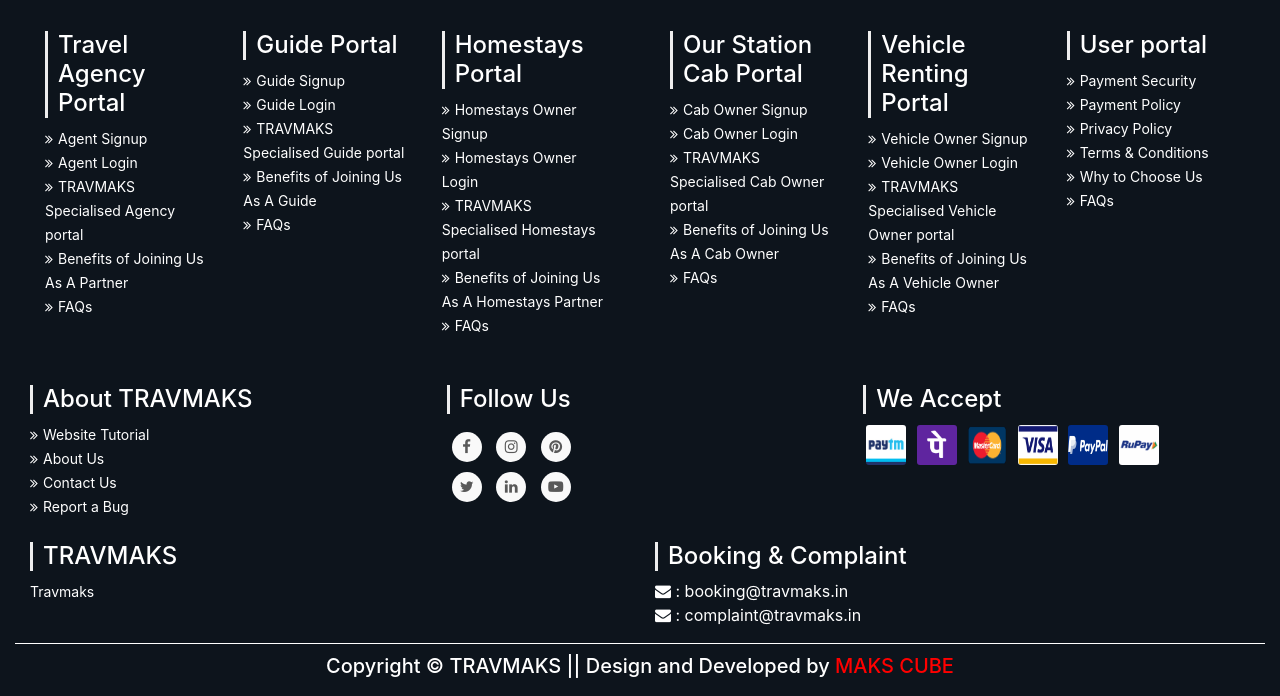
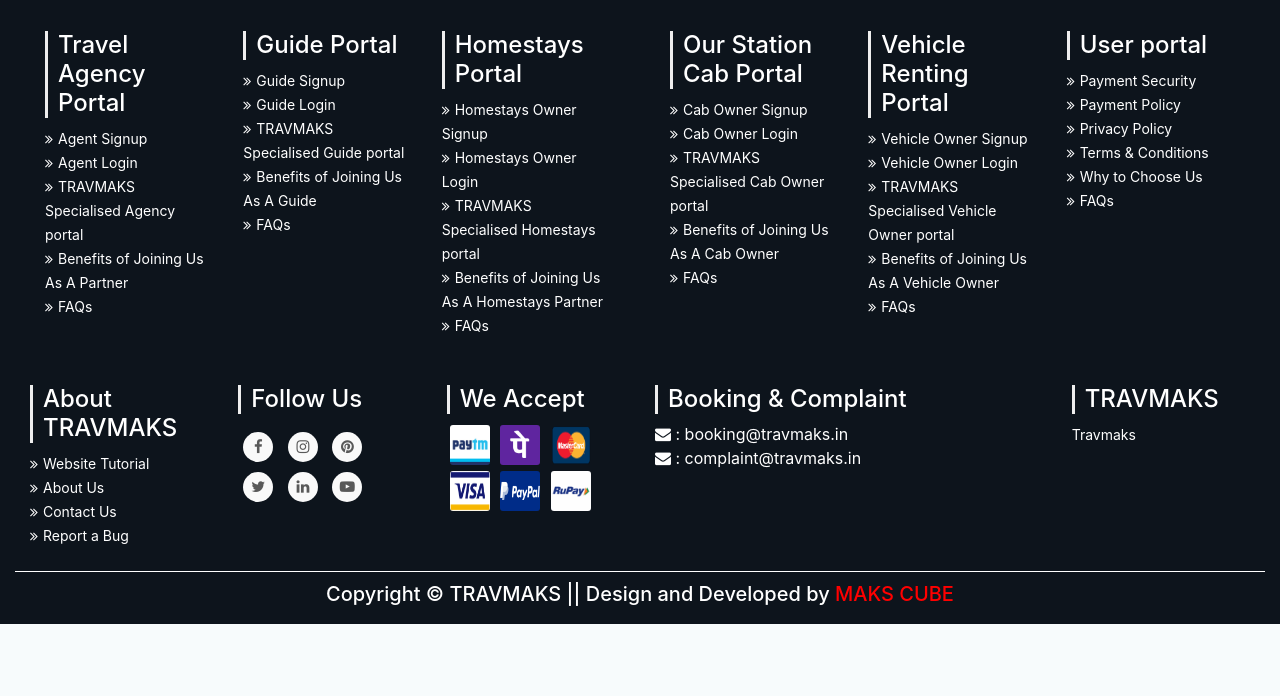
Before and after one commit to iamsaptorshe07/TRAVMAKS-Old, a Django app: page /qna/ in a window 1280 px wide. Shown: the part 2396-3092 px from the top of the page. After the commit the page ends 3020 px from the top, so only its background shows below. Run offline with Django 3.2, Linux system fonts and the light colour scheme; data that the repository does not hold is empty; some libraries are stand-ins or nearby versions.

Commit message:
new push

```diff
--- a/templates/basetemplate.html
+++ b/templates/basetemplate.html
@@ -326,7 +326,7 @@
                     <br>
                     <br>
                     <div class="row">
-                        <div class="col-md-4">
+                        <div class="col-md-2">
                             <div class="footer-pad">
                                         <h4>About TRAVMAKS</h4>
                                         <ul class="list-unstyled">
@@ -338,7 +338,7 @@
                                     </div>
                         </div>
                         <!--Column1-->
-                           <div class="col-md-4">
+                           <div class="col-md-2">
                             <h4>Follow Us</h4>
                             <ul class="social-network social-circle">
                                 <li><a href="https://www.facebook.com/Travmaks-100874308548705/" class="icoFacebook" title="Facebook"><i
@@ -352,7 +352,7 @@
                             </ul>
                         </div>
 
-						<div class="col-md-4">
+						<div class="col-md-2">
                         <h4>We Accept</h4>
                         <ul class="paymentmode" style="flex-wrap: wrap;">
                           <li><a><img src="{% static 'img/paytm.jpg' %}" alt=""></a></li>&nbsp;
@@ -366,9 +366,17 @@
 
                       </div>
 
-                    </div><br>
-                    <div class="row">
-                      <div class="col-md-6">
+					  <div class="col-md-4">
+                        <div>
+                          <h4>Booking & Complaint</h4>
+                          <ul class="list-unstyled">
+                            <li><i class="fa fa-envelope fa-md"></i>&nbsp;: booking@travmaks.in</li>
+                            <li><i class="fa fa-envelope fa-md"></i>&nbsp;: complaint@travmaks.in</li>
+                          </ul>
+                        </div>
+                      </div>
+
+						<div class="col-md-2">
                         <div>
                           <h4>TRAVMAKS</h4>
                           <ul class="list-unstyled">
@@ -387,16 +395,8 @@
                         </div>
                       </div>
 
-                      <div class="col-md-6">
-                        <div>
-                          <h4>Booking & Complaint</h4>
-                          <ul class="list-unstyled">
-                            <li><i class="fa fa-envelope fa-md"></i>&nbsp;: booking@travmaks.in</li>
-                            <li><i class="fa fa-envelope fa-md"></i>&nbsp;: complaint@travmaks.in</li>
-                          </ul>
-                        </div>
-                      </div>
-                    </div>
+                    </div><br>
+
                     <div class="row">
                         <div class="col-md-12 copy">
 
--- a/templates/travelagency/travelagent_home.html
+++ b/templates/travelagency/travelagent_home.html
@@ -453,6 +453,7 @@
 {% block travelagency_body %}
 
 <!--Put normal html here -->
+<div class="container">
 <div class="main">
 	<form class="content" method="POST"
 		action='/travelagency/myagency/addtour/{{request.user.id}}/{{request.user.userAccess.agentId}}'
@@ -721,6 +722,7 @@
 		<span class="submitbtn"><button type="sbumit">Submit</button></span>
 
 	</form>
+</div>
 </div>
 <!--Normal html ends here-->
 <!--Put your js here -->
```
